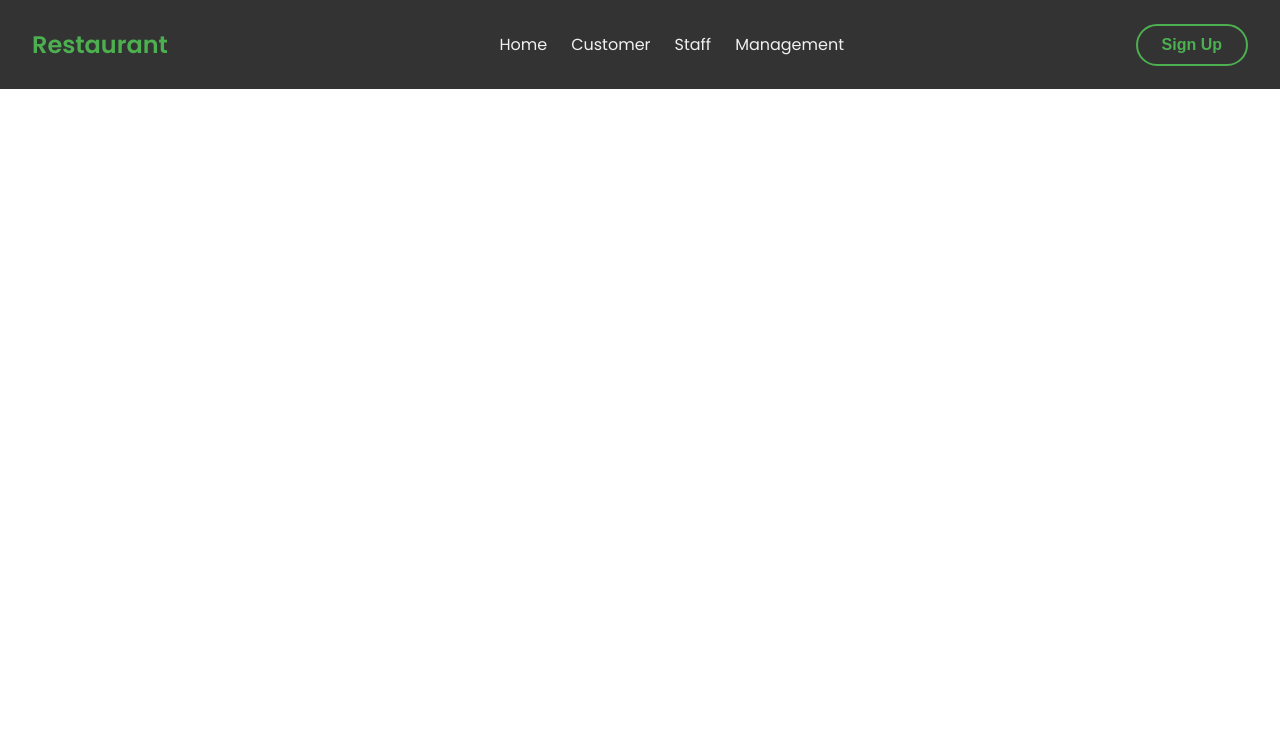
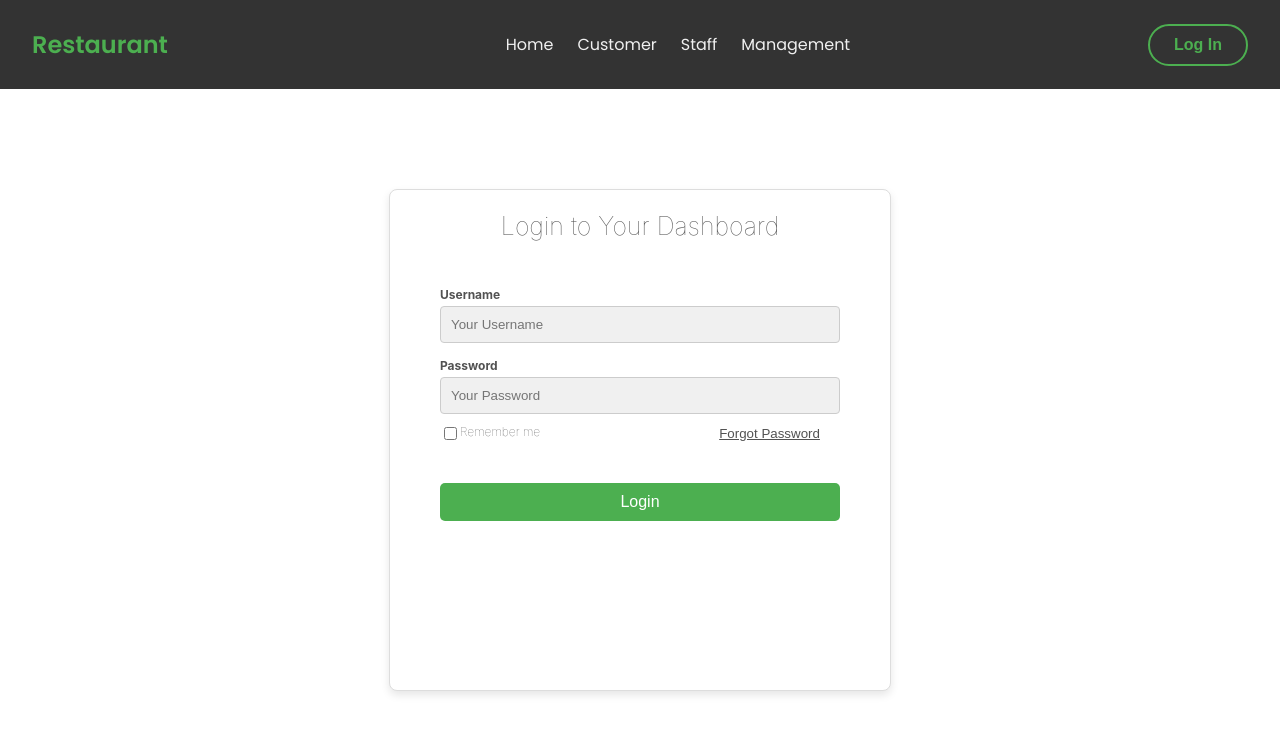
Before and after one commit to kas-rabur/SoftwareEngineeringRestaurantManagement, a React (Create React App) app in the folder client/: page /login in a window 1280 px wide. Shown: the top 734 px of the page. Built offline with nearby package versions, Linux system fonts and the light colour scheme.

Commit message:
Created a login page and did some minor routing fixes

```diff
--- a/client/src/App.js
+++ b/client/src/App.js
@@ -3,6 +3,7 @@ import { BrowserRouter as Router, Route, Routes } from "react-router-dom";
 import NavBar from "./components/NavBar";
 import HomePage from "./components/HomePage";
 import CustomerPage from "./components/CustomerPage";
+import LoginPage from "./components/LoginPage";
 
 const App = () => {
   return (
@@ -11,8 +12,9 @@ const App = () => {
       <Routes>
         <Route path="/home" element={<HomePage />} />
         <Route path="/customer" element={<CustomerPage/>} />
-        <Route path="/staff" element={<div>Staff Page</div>} />
+        <Route path="/staff" element={<LoginPage/>} />
         <Route path="/management" element={<div>Management Page</div>} />
+        <Route path="/login" element={<LoginPage />} />
       </Routes>
     </Router>
   );
--- /dev/null
+++ b/client/src/components/LoginForm.jsx
@@ -0,0 +1,26 @@
+import "../styles/LoginForm.css";
+
+function LoginForm() {
+    return (
+        <div className="login-box">
+            <div className="login-form">
+                <h2>Login to Your Dashboard</h2>
+                <div className="form-group">
+                    <label>Username</label>
+                    <input type="text" id="username" name="username" placeholder="Your Username" required />
+                    <label>Password</label>
+                    <input type="text" id="username" name="username" placeholder="Your Password" required />
+                </div>
+                <div className="check-remember">
+                    <input className="tick-box" type="checkbox" id="remember" name="remember" />
+                    <label >Remember me</label>
+                    <button className="forgot-password">Forgot Password</button>
+                </div>
+                <div className="login-container">
+                    <button className="login-button" type="submit">Login</button>
+                </div>
+            </div>
+        </div>
+    );
+}
+export default LoginForm;
--- /dev/null
+++ b/client/src/components/LoginPage.jsx
@@ -0,0 +1,12 @@
+import "../styles/LoginPage.css";
+import LoginForm from "./LoginForm";
+
+function LoginPage() {
+    return (
+        <div class name="login-page">
+            <LoginForm className="login-form"/>
+            </div>
+
+    );
+}
+export default LoginPage;
--- a/client/src/components/NavBar.jsx
+++ b/client/src/components/NavBar.jsx
@@ -12,7 +12,9 @@ const NavBar = () => {
         <li><Link to="/staff">Staff</Link></li>
         <li><Link to="/management">Management</Link></li>
       </ul>
-      <button className="button">Sign Up</button>
+      <Link to="/login">
+        <button className="button">Log In</button>
+      </Link>
     </nav>
   );
 };
--- a/client/src/styles/CustomerPage.css
+++ b/client/src/styles/CustomerPage.css
@@ -1,3 +1,4 @@
+
 .customer-page {
     padding: 20px;
     font-family: 'Arial', sans-serif;
@@ -19,6 +20,7 @@
     color: #666;
   }
 
+
   .dashboard-cards {
     display: grid;
     grid-template-columns: repeat(auto-fit, minmax(250px, 1fr));
@@ -26,43 +28,26 @@
     padding: 10px;
   }
 
+
   .card {
     background: #fff;
     border-radius: 8px;
     padding: 20px;
-    box-shadow: 0 2px 10px rgba(0, 0, 0, 0.1);
+    box-shadow: 0 2px 10px rgba(0,0,0,0.1);
     transition: transform 0.2s ease-in-out, box-shadow 0.2s ease-in-out;
   }
 
   .card:hover {
     transform: translateY(-5px);
-    box-shadow: 0 4px 15px rgba(0, 0, 0, 0.15);
+    box-shadow: 0 4px 15px rgba(0,0,0,0.15);
   }
 
-  .card-header {
-    display: flex;
-    justify-content: space-between;
-    align-items: center;
-    cursor: pointer;
-  }
-
-  .card-header h2 {
-    margin: 0;
+  .card h2 {
+    margin-bottom: 10px;
     color: #333;
   }
 
-  .arrow {
-    transition: transform 0.3s ease;
-  }
-
-  .arrow.expanded {
-    transform: rotate(180deg);
-  }
-
-  .card-expanded {
-    margin-top: 15px;
-    border-top: 1px solid #eee;
-    padding-top: 15px;
+  .card p {
     font-size: 0.9rem;
     color: #555;
   }
--- /dev/null
+++ b/client/src/styles/LoginForm.css
@@ -0,0 +1,131 @@
+.login-box {
+    display: flex;
+    justify-content: center;
+    height: 100vh;
+    padding-top:100px;
+    margin: 0;
+}
+.login-form {
+    display: flex;
+    flex-direction: column;
+    height: 500px;
+    width: 500px;
+    background-color: #ffffff;
+    border: 1px solid #ddd;
+    border-radius: 8px;
+    box-shadow: 0 4px 8px rgba(0, 0, 0, 0.1);
+
+}
+.form-group {
+    max-width: 100%;
+    display: flex;
+    flex-direction: column;
+    padding-left: 50px;
+    padding-right: 50px;
+    padding-top: 10px;
+    padding-bottom: 10px;
+
+}
+
+.form-group label {
+    padding-top: 15px;
+    margin-bottom: 4px;
+    font-weight: bold;
+    display: flex;
+    justify-content: left;
+    align-items: left;
+    max-width: 100%;
+    border: none;
+    font-size: 12px;
+    color: #525252;
+}
+.check-remember {
+    display: flex;
+    justify-content: left;
+    align-items: left;
+    max-width: 100%;
+    font-size: 12px;
+    padding-left: 50px;
+    padding-right: 50px;
+    font-weight: 50;
+    color: #525252;
+
+}
+.forgot-password  {
+    margin-left: 173px;
+    border: none;
+    background-color: inherit;
+    font-weight: 50;
+    text-decoration: underline;
+    color: #525252;
+
+}
+.forgot-password:hover {
+    color: #4caf50;
+    cursor: pointer;
+    transition: color 0.3s ease, text-decoration 0.3s ease;
+}
+.tick-box input[type="checkbox"] {
+    width: 20px;
+    height: 20px;
+    appearance: none;
+    border: 2px solid #ccc;
+    border-radius: 3px;
+    background-color: #fff;
+    cursor: pointer;
+    transition: background-color 0.3s ease, border-color 0.3s ease;
+
+
+}
+
+.tick-box input[type="checkbox"]:checked {
+    background-color: #4caf50;
+    border-color: #4caf50;
+    transition: background-color 0.3s ease, border-color 0.3s ease;
+}
+
+.login-container {
+    display: flex;
+    justify-content: center;
+    align-items: center;
+    padding-top:20px;
+
+}
+.login-button {
+    background-color: #4caf50;
+    color: #fff;
+    border: none;
+    border-radius: 5px;
+    padding: 10px 20px;
+    font-size: 16px;
+    cursor: pointer;
+    margin-top: 20px;
+    max-width: 100%;
+    width: 80%;
+    transition: background-color 0.3s ease, transform 0.3s ease;
+}
+.login-button:hover {
+    background-color: #4caf50;
+    transform: translateY(-2px);
+    transition: background-color 0.3s ease, transform 0.3s ease;
+}
+.form-group input {
+    padding: 10px;
+    border: 1px solid #ccc;
+    border-radius: 4px;
+    max-width: 100%;
+    background-color: #f0f0f0;
+}
+
+
+.login-form h2 {
+    width: 100%;
+    justify-content: center ;
+    display: flex;
+    align-items: center;
+    font-weight: 100;
+    max-width: 100%;
+    font-size: 25px;
+    color: #525252;
+
+}
```
Also changed, not shown: client/src/styles/LoginPage.css (added).
